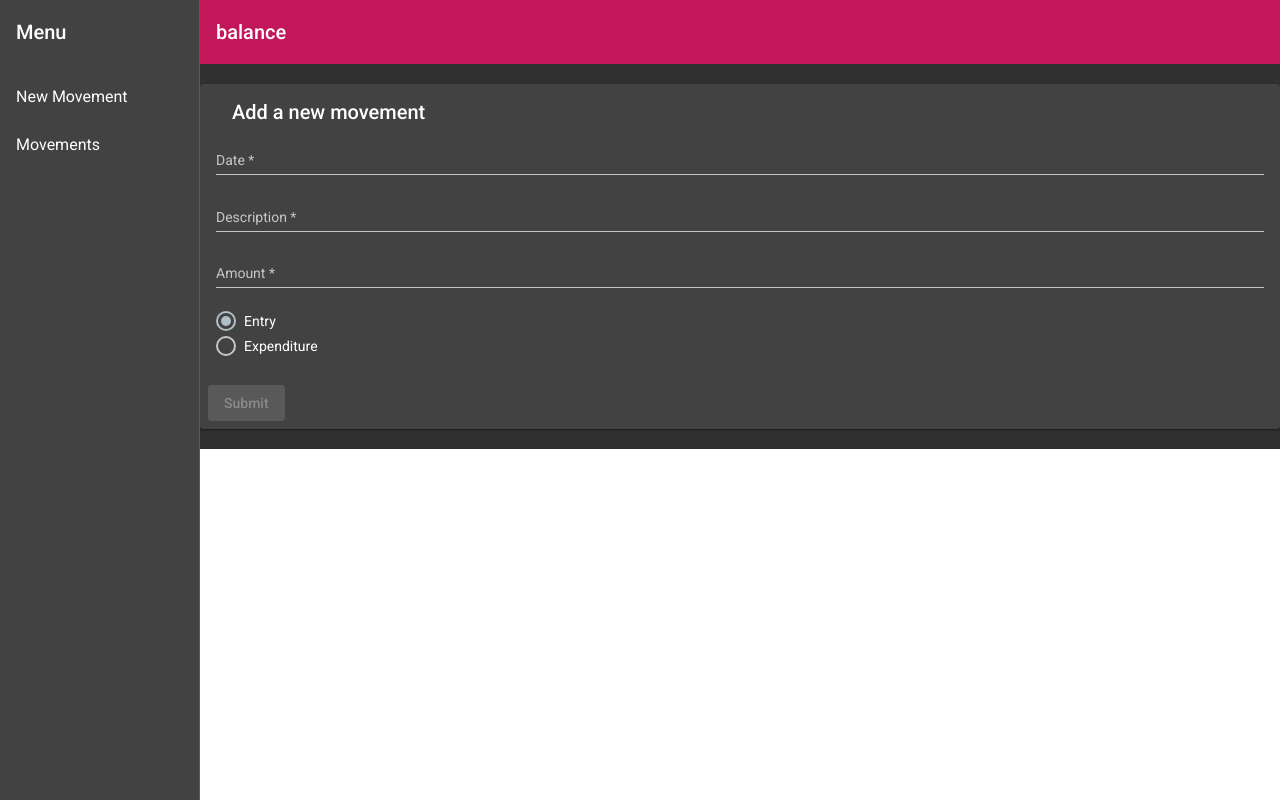
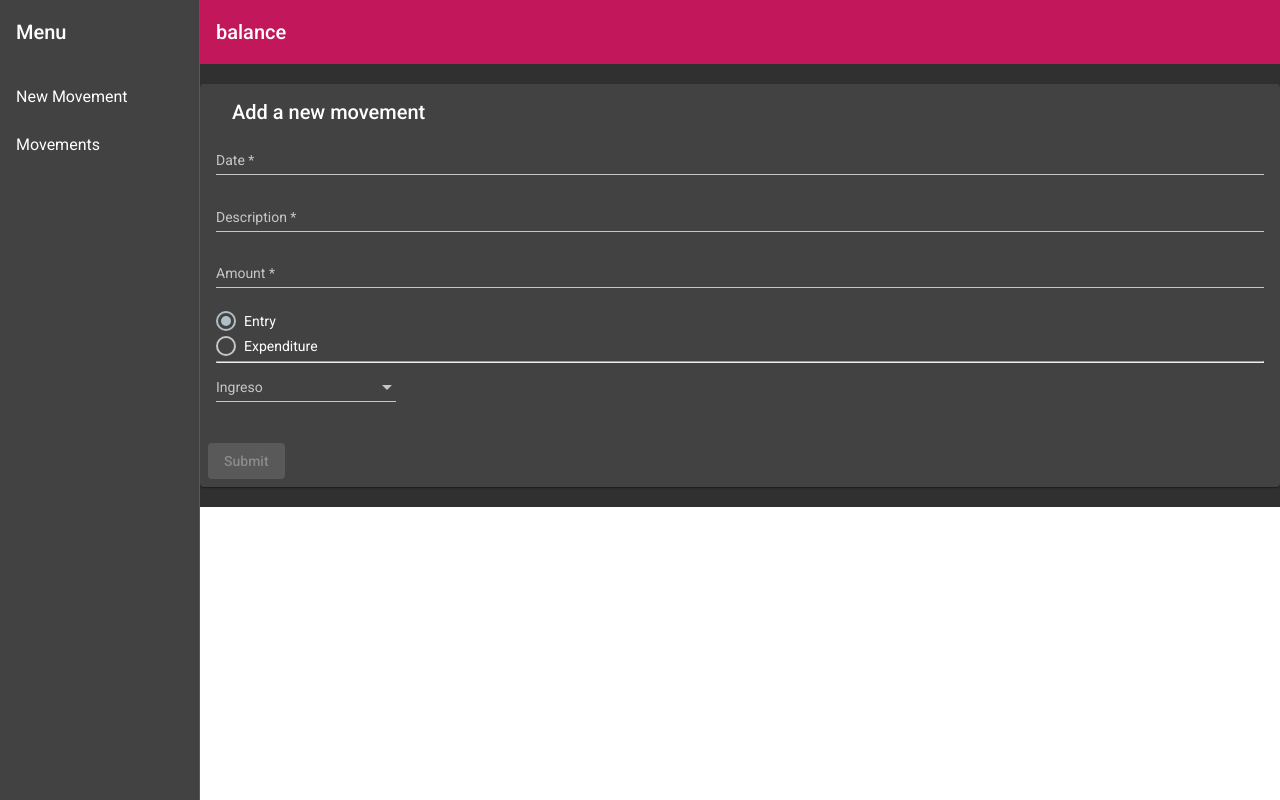
Before and after one commit to abanca-ITforce/balance-fila3, an Angular app: page /new-movement in a window 1280 px wide. Both pictures are taken after a click on the label "Entry". Built offline with nearby package versions, Linux system fonts and the light colour scheme.

Commit message:
actualizacion

```diff
--- a/src/app/new-movement/form-movement/form-movement.component.html
+++ b/src/app/new-movement/form-movement/form-movement.component.html
@@ -42,6 +42,32 @@
           </mat-radio-group>
         </div>
       </div>
+      <div class="row">
+        <div class="col">
+            <hr>
+            <div *ngIf="movementForm.get('type').value === 'entry'">
+                <mat-form-field>
+                    <mat-label>Ingreso</mat-label>
+                    <mat-select>
+                      <mat-option *ngFor="let ingreso of ingresos" [value]="ingreso">
+                        {{ ingreso }}
+                      </mat-option>
+                    </mat-select>
+                  </mat-form-field>
+            </div>
+            <div *ngIf="movementForm.get('type').value === 'expenditure'">
+                <mat-form-field>
+                    <mat-label>Gasto</mat-label>
+                    <mat-select>
+                      <mat-option *ngFor="let gasto of gastos" [value]="gasto">
+                        {{ gasto }}
+
+                      </mat-option>
+                    </mat-select>
+                  </mat-form-field>
+            </div>
+        </div>
+      </div>
     </mat-card-content>
     <mat-card-actions>
       <button mat-raised-button color="primary" type="submit" [disabled]="!movementForm.valid">Submit</button>
--- a/src/app/new-movement/form-movement/form-movement.component.ts
+++ b/src/app/new-movement/form-movement/form-movement.component.ts
@@ -15,6 +15,9 @@ export class FormMovementComponent {
   });
 
   // hasUnitNumber = false;
+
+  ingresos = ['ingreso1', 'ingreso2', 'ingreso3'];
+  gastos = ['gasto1', 'gasto2', 'gasto3'];
 
   states = [
     {name: 'Alabama', abbreviation: 'AL'}
```
